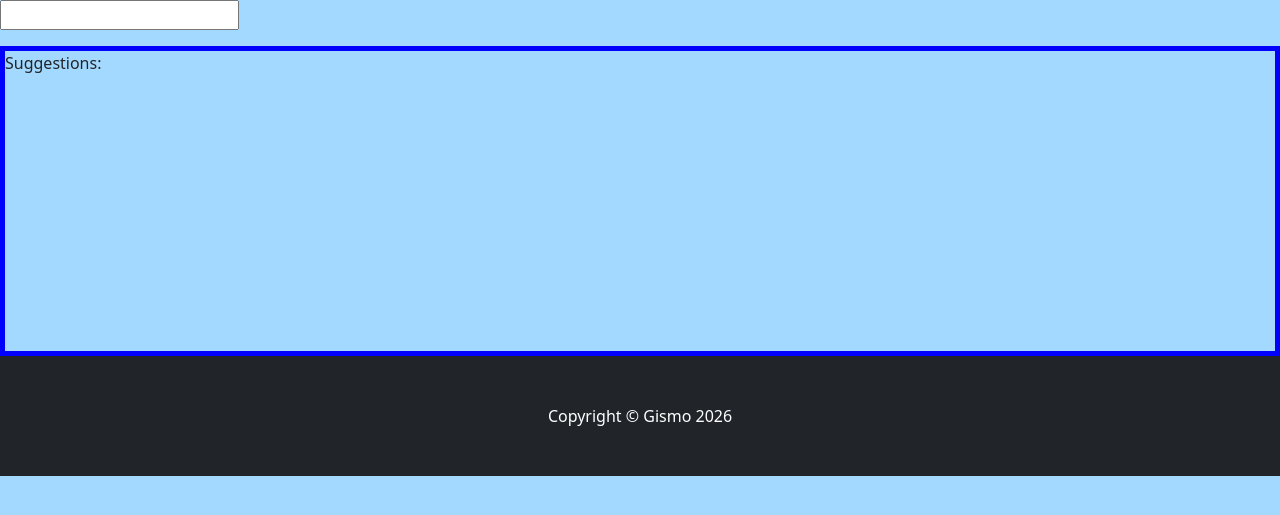
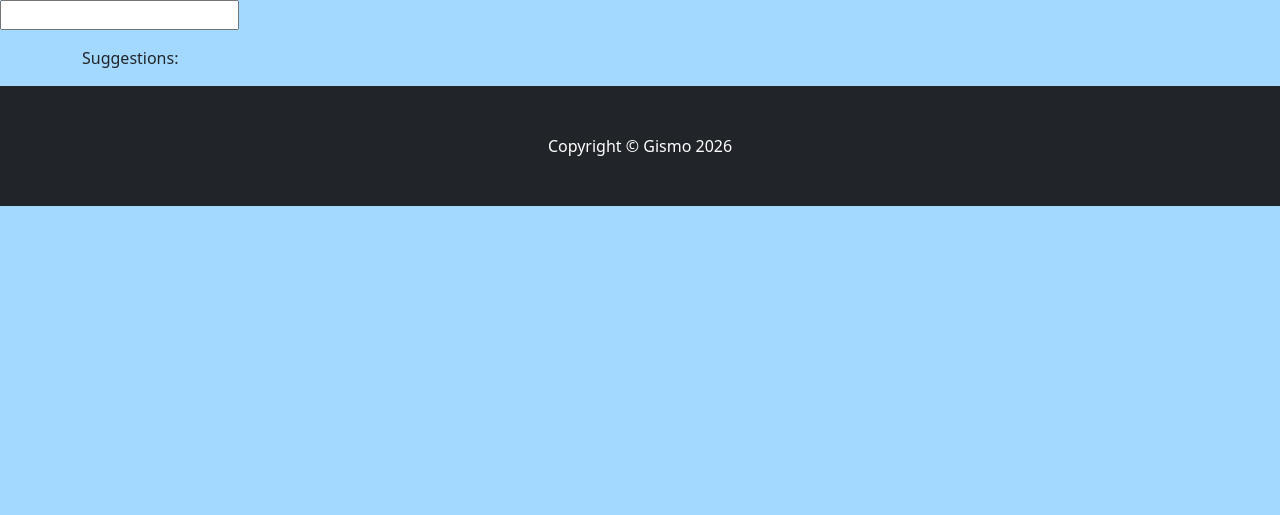
Before and after one commit to DylanDotCom/Project_Management, a PHP site: page /SearchPage.php in a window 1280 px wide. Shown: the part 126-641 px from the top of the page. Run offline with PHP 8.4, Linux system fonts and the light colour scheme; data that the repository does not hold is empty; some libraries are stand-ins or nearby versions.

Commit message:
Refactor suggestion display structure in SearchPage

```diff
--- a/SearchPage.php
+++ b/SearchPage.php
@@ -40,10 +40,10 @@
             <input type = "text" name = "users" onkeyup="showHint(this.value)">
            </div>
        </form>
-       <div id="txtHintOuter">
-       <span id="txtHint"></span>
-        <p>Suggestions: <span id="txtHintInfo"></span></p>
-</div>
+
+	   <div class="container"><p>Suggestions: </p></div>
+        <div id="txtHintInfo" class="container"></div>
+        <div id="txtHint" class="container"></div>
 
 
 
```
